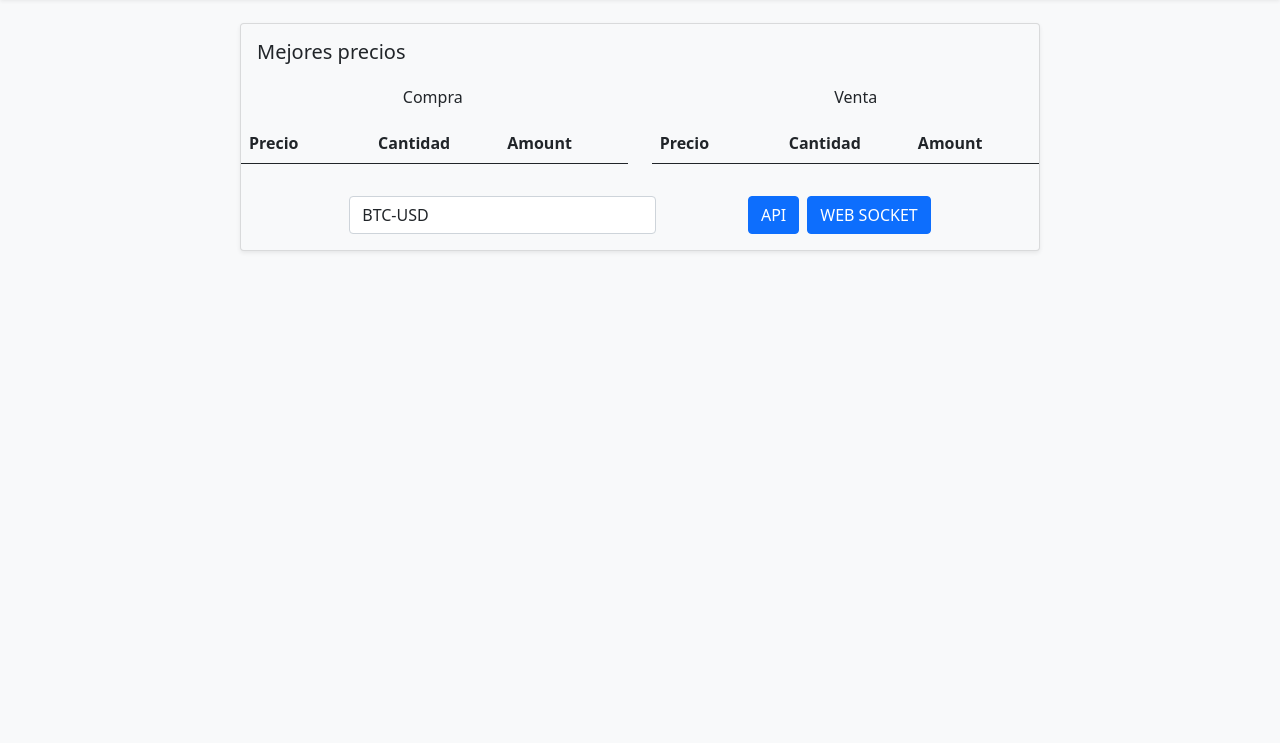
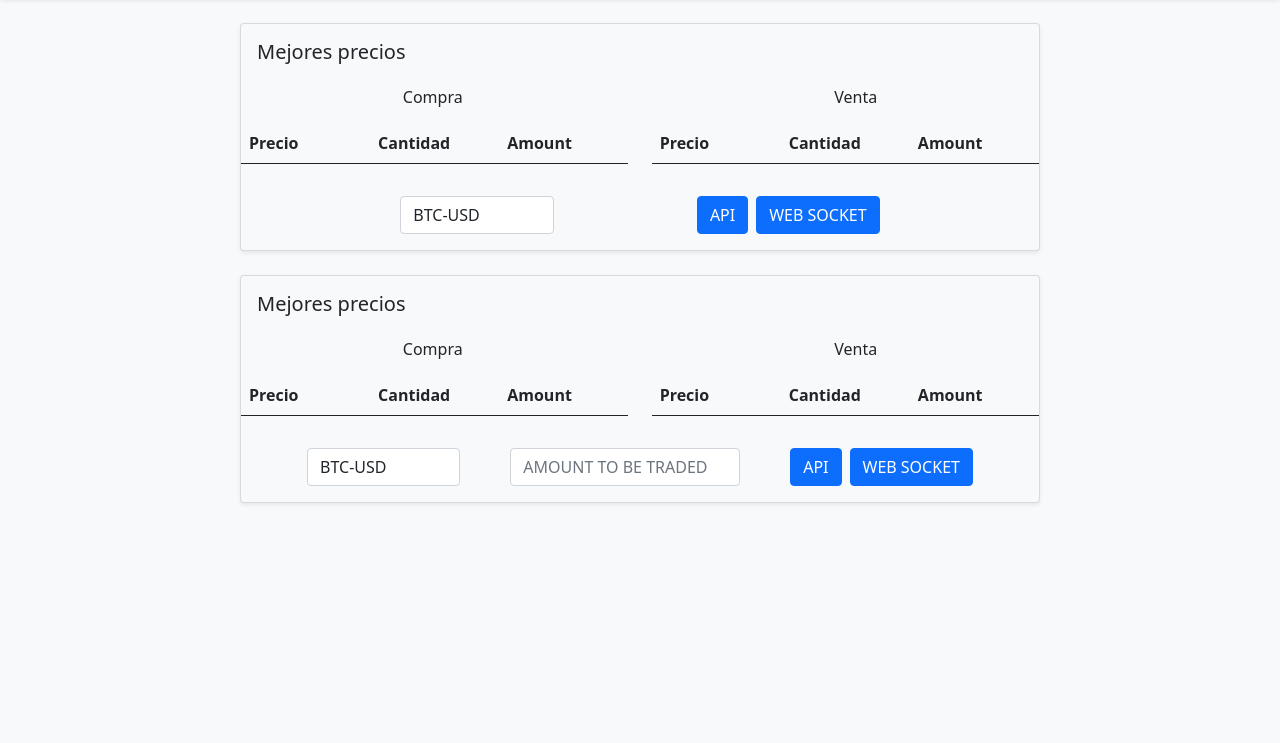
Before and after one commit to Miguelzz/RatherLabs, a website: page src/public/index.html in a window 1280 px wide. Shown: the part 57-800 px from the top of the page. Drawn offline with nearby package versions, Linux system fonts and the light colour scheme; no server answers.

Commit message:
add buy-sell

```diff
--- a/src/public/index.html
+++ b/src/public/index.html
@@ -17,7 +17,7 @@
 <body class="bg-light">
     <nav class="shadow-sm navbar navbar-light bg-light">
         <div class="container-fluid">
-            <a class="navbar-brand" href="#">Market</a>
+            <a class="navbar-brand" href="#">Market <b id="title"></b></a>
         </div>
     </nav>
 
@@ -58,7 +58,7 @@
                 </div>
 
                 <div class="card-body d-flex align-items-center justify-content-evenly">
-                    <input id="bid-ask-v" value="BTC-USD" style="width: 40%;" class="form-control " type="text"
+                    <input id="bid-ask-v" value="BTC-USD" style="width: 20%;" class="form-control " type="text"
                         placeholder="PAR">
                     <div class="d-flex justify-content-end">
                         <button id="bid-ask" class="btn btn-primary me-md-2" type="button">API</button>
@@ -70,10 +70,60 @@
     </div>
 
 
+    <div class="container mt-4">
+        <div class="d-flex justify-content-evenly">
+            <div class="shadow-sm card text-dark bg-light" style="width: 50rem;">
+                <div class="card-body">
+                    <h5 class="card-title">Mejores precios</h5>
+                </div>
+                <div class="mb-2 d-flex justify-content-evenly">
+                    <h6>Compra</h6>
+                    <div style="width: 3rem"></div>
+                    <h6>Venta</h6>
+                </div>
+                <div class="d-flex">
+
+                    <table class="table table-striped">
+                        <thead>
+                            <tr>
+                                <th style="width:33%">Precio</th>
+                                <th style="width:33%">Cantidad</th>
+                                <th style="width:33%">Amount</th>
+                            </tr>
+                        </thead>
+                        <tbody id="best-44"></tbody>
+                    </table>
+                    <div style="width: 3rem"></div>
+                    <table class="table table-striped">
+                        <thead>
+                            <tr>
+                                <th style="width:33%">Precio</th>
+                                <th style="width:33%">Cantidad</th>
+                                <th style="width:33%">Amount</th>
+                            </tr>
+                        </thead>
+                        <tbody id="best-44"></tbody>
+                    </table>
+                </div>
+
+                <div class="card-body d-flex align-items-center justify-content-evenly">
+                    <input id="buy-sell-v" value="BTC-USD" style="width: 20%;" class="form-control " type="text"
+                        placeholder="PAR">
+                    <input id="buy-sell-v2" style="width: 30%;" class="form-control " type="text"
+                        placeholder="AMOUNT TO BE TRADED">
+                    <div class="d-flex justify-content-end">
+                        <button id="buy-sell" class="btn btn-primary me-md-2" type="button">API</button>
+                        <button id="buy-sell-w" class="btn btn-primary" type="button">WEB SOCKET</button>
+                    </div>
+                </div>
+            </div>
+        </div>
+    </div>
 </body>
 
 <script>
 
+    document.getElementById('title').innerHTML = 'BTC-USD'
     socket.on("bid-ask", (list) => {
         const tbody = list.slice(0, 5).reduce((a, x) => a + `<tr><td>${x.price}</td><td>${x.count}</td><td>${x.amount}</td></tr>`, '')
         document.getElementById('best-bid').innerHTML = tbody
@@ -91,10 +141,12 @@
         const tbody = list.slice(0, 5).reduce((a, x) => a + `<tr><td>${x.price}</td><td>${x.count}</td><td>${x.amount}</td></tr>`, '')
         document.getElementById('best-bid').innerHTML = tbody
         document.getElementById('best-ask').innerHTML = tbody
+        document.getElementById('title').innerHTML = value
     })
 
     document.getElementById('bid-ask-w').addEventListener('click', () => {
         const value = document.getElementById('bid-ask-v').value
+        document.getElementById('title').innerHTML = value
         socket.emit("bid-ask", value);
     })
 
```
